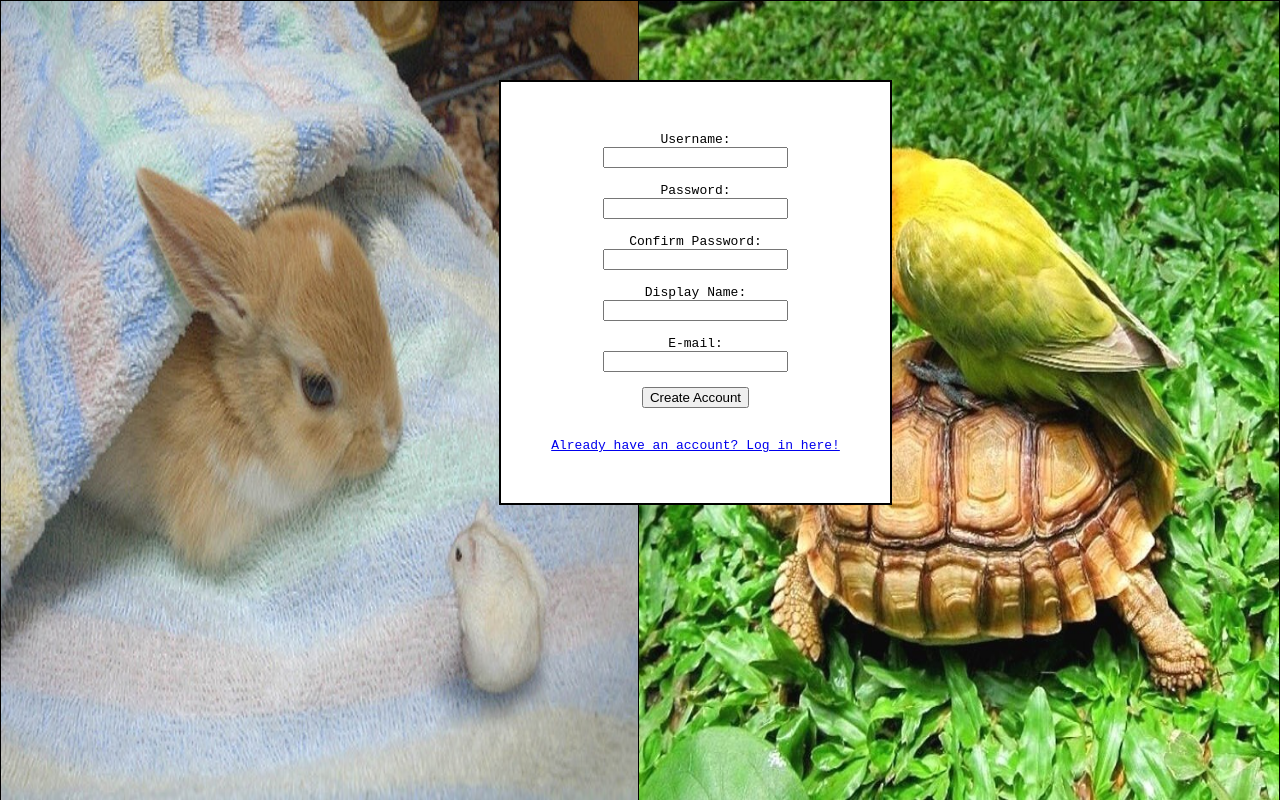
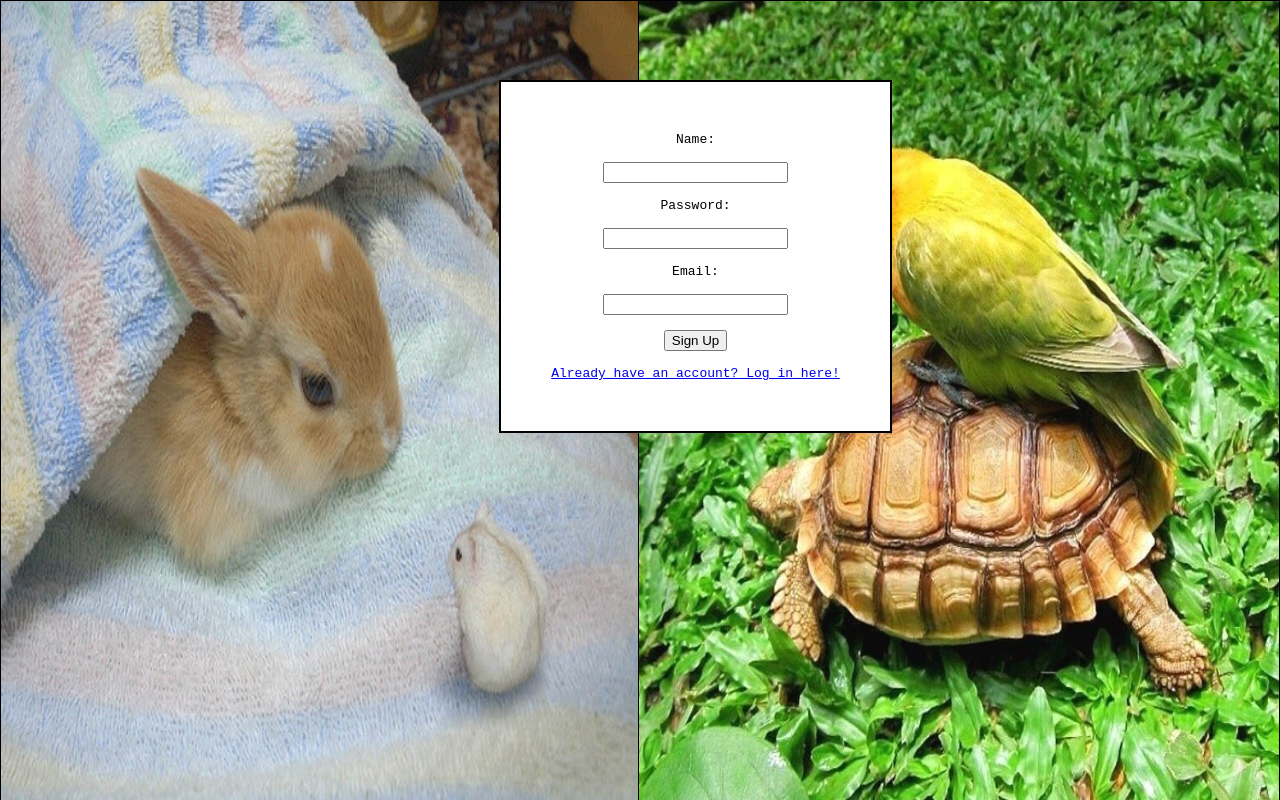
Before and after one commit to sedrehman/PetDiary, a website: page website/signUp.html in a window 1280 px wide. Drawn offline with Linux system fonts and the light colour scheme.

Commit message:
post
idk

```diff
--- a/website/signUp.html
+++ b/website/signUp.html
@@ -13,19 +13,17 @@
 	<img src="../images/bunham.jpg" id="bunham">
 	<img src="../images/turtleparrot.jpg" id="turtleparrot">
 	<div id = "signUpBox">
-			<label for="user">Username:</label><br> <input id = "user" type = "text"> </input>
+		<form action="/form-path" method="post" enctype="multipart/form-data">
+			<label for="name">Name: </label><br/><br>
+			<input id="name" type="text"><br/><br>
+			<label for="pass">Password: </label><br/><br>
+			<input id="pass" type="text"><br/><br>
+			<label for="email">Email: </label><br/><br>
+			<input id="email" type="text"><br/><br>
+			<input type="submit" value="Sign Up">
 			<br><br>
-			<label for = "pass">Password:</label><br> <input id = "pass" type = "text"> </input>
-			<br><br>
-			<label for = "cPass">Confirm Password:</label><br> <input id = "cPass" type = "text"> </input>
-			<br><br>
-			<label for = "ign">Display Name:</label><br> <input id = "ign" type = "text"> </input>
-			<br><br>
-			<label for = "email">E-mail:</label><br> <input id = "email"type = "text"> </input>
-			<br><br>
-			<a href = "login.html"><button>Create Account</button></a>
-			<br><br><br>
-		<a href = "login.html">Already have an account? Log in here!</a>
+			<a href = "login.html">Already have an account? Log in here!</a>
+		</form>
 	</div>
 	</body>
 </html>
```
Also changed, not shown: website/login.html (+7 -5 lines).
